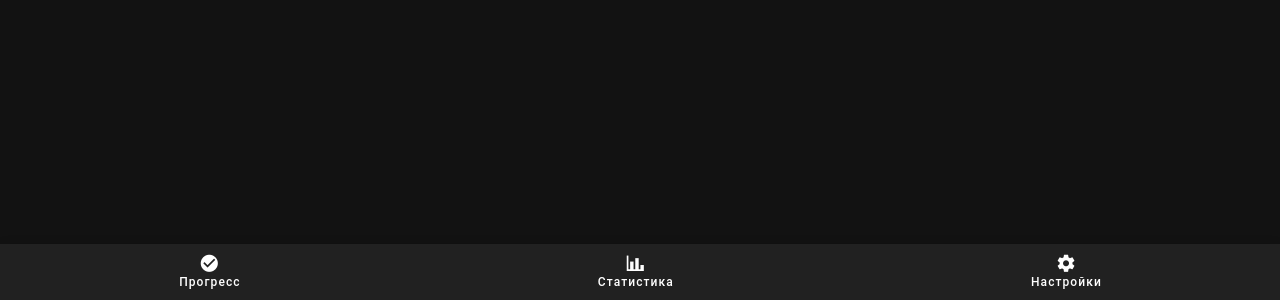
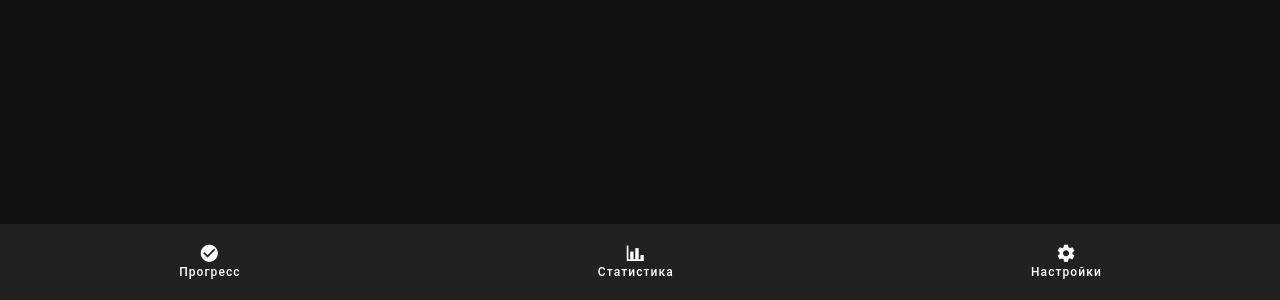
Before and after one commit to andreevgs/vape-free, a Vue app: page / in a window 1280 px wide. Shown: the part 500-800 px from the top of the page. Built offline with nearby package versions, Linux system fonts and the light colour scheme.

Commit message:
fix bottom nav

```diff
--- a/index.html
+++ b/index.html
@@ -4,7 +4,7 @@
 <head>
   <meta charset="UTF-8" />
   <link rel="icon" href="/favicon.ico" />
-  <meta name="viewport" content="width=device-width, initial-scale=1.0" />
+  <meta name="viewport" content="width=device-width, initial-scale=1.0, viewport-fit=cover" />
     <meta http-equiv="Permissions-Policy" content="interest-cohort=(), user-id=()" />
     <meta name="mobile-web-app-capable" content="yes">
     <meta name="apple-mobile-web-app-capable" content="yes">
--- a/src/layouts/default/Default.vue
+++ b/src/layouts/default/Default.vue
@@ -3,6 +3,7 @@
     <v-main>
       <router-view />
       <v-bottom-navigation
+        class="nav-bar"
         grow
       >
         <v-btn class="nav-button" to="/vape-free/progress">
@@ -25,7 +26,12 @@
 <script lang="ts" setup>
 </script>
 <style>
+  .nav-bar {
+    height: auto !important;
+  }
   .nav-button {
+    padding: 20px 0 20px 0 !important;
+    padding-bottom: calc(20px + env(safe-area-inset-bottom));
     max-width: 100% !important;
   }
 </style>
--- a/vite.config.ts
+++ b/vite.config.ts
@@ -24,7 +24,7 @@ export default defineConfig({
       },
     }),
     VitePWA({
-      registerType: 'prompt',
+      registerType: 'autoUpdate',
       devOptions: {
         enabled: true
       },
```
